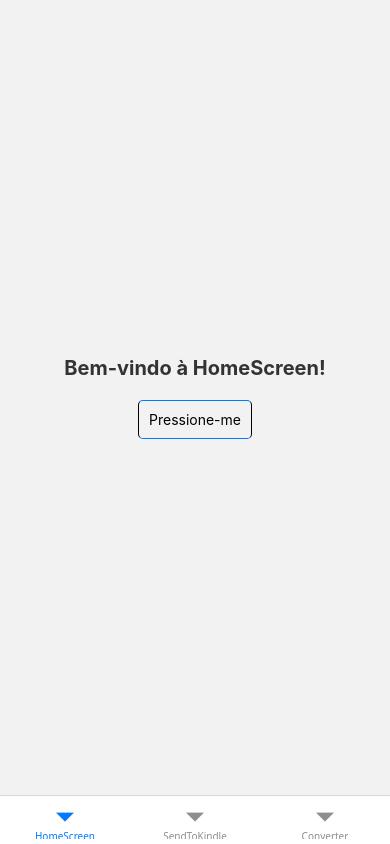
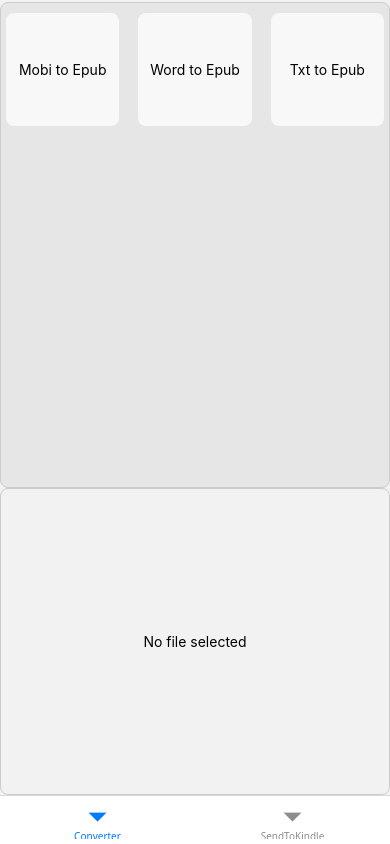
Before and after one commit to Turtl3Lord/Send_To_Kindle, a React Native app: screen / in a window 390 px wide. Built offline with nearby package versions, Linux system fonts and the light colour scheme.

Commit message:
refactor: unused lines were removed

```diff
--- a/App.tsx
+++ b/App.tsx
@@ -11,10 +11,9 @@ function App() {
 const Tab = createBottomTabNavigator();
   return (
     <NavigationContainer>
-      <Tab.Navigator initialRouteName='HomeScreen' screenOptions={{headerShown:false}}>
-        <Tab.Screen name="HomeScreen" component={HomeScreen} />
+      <Tab.Navigator initialRouteName='Converter' screenOptions={{headerShown:false}}>
+        <Tab.Screen name="Converter" component={ConverterScreen} />
         <Tab.Screen name="SendToKindle" component={SendToKindleScreen} />
-        <Tab.Screen name="Converter" component={ConverterScreen} />
       </Tab.Navigator>
     </NavigationContainer>
   );
```
